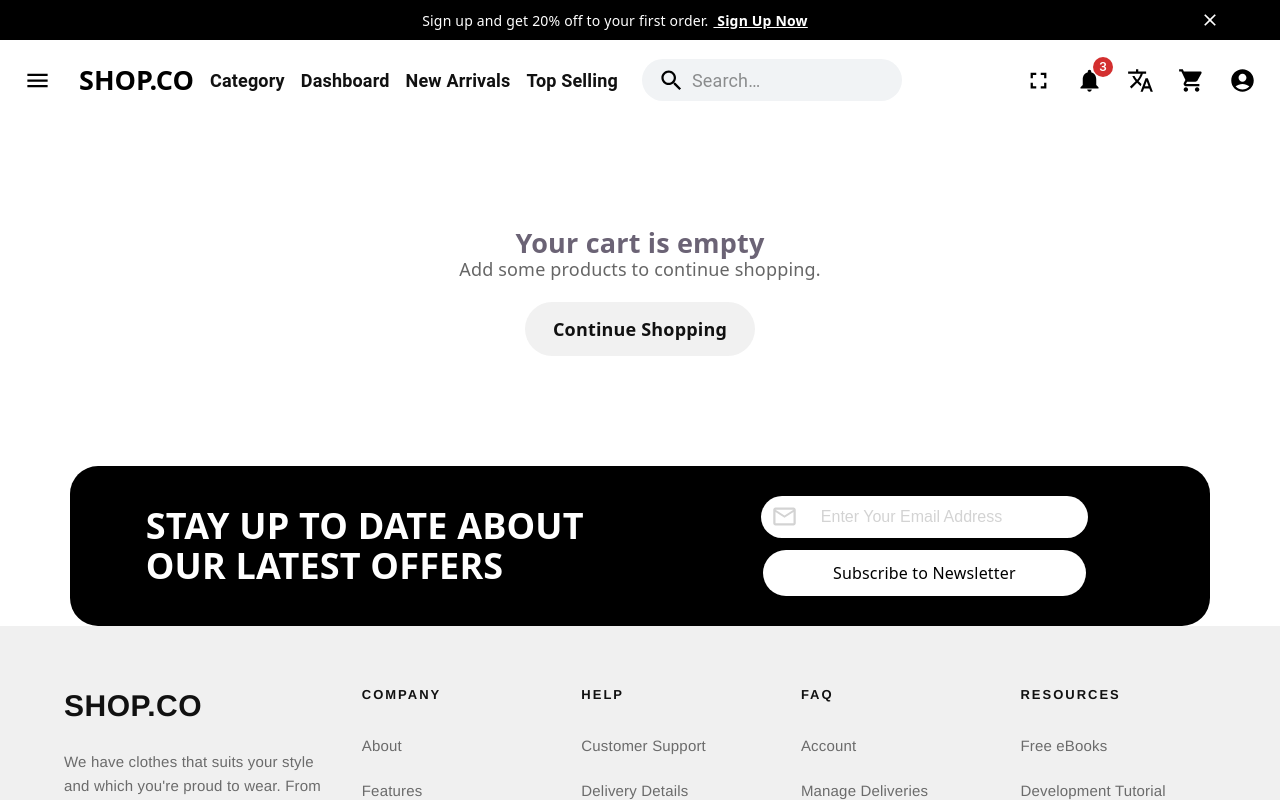
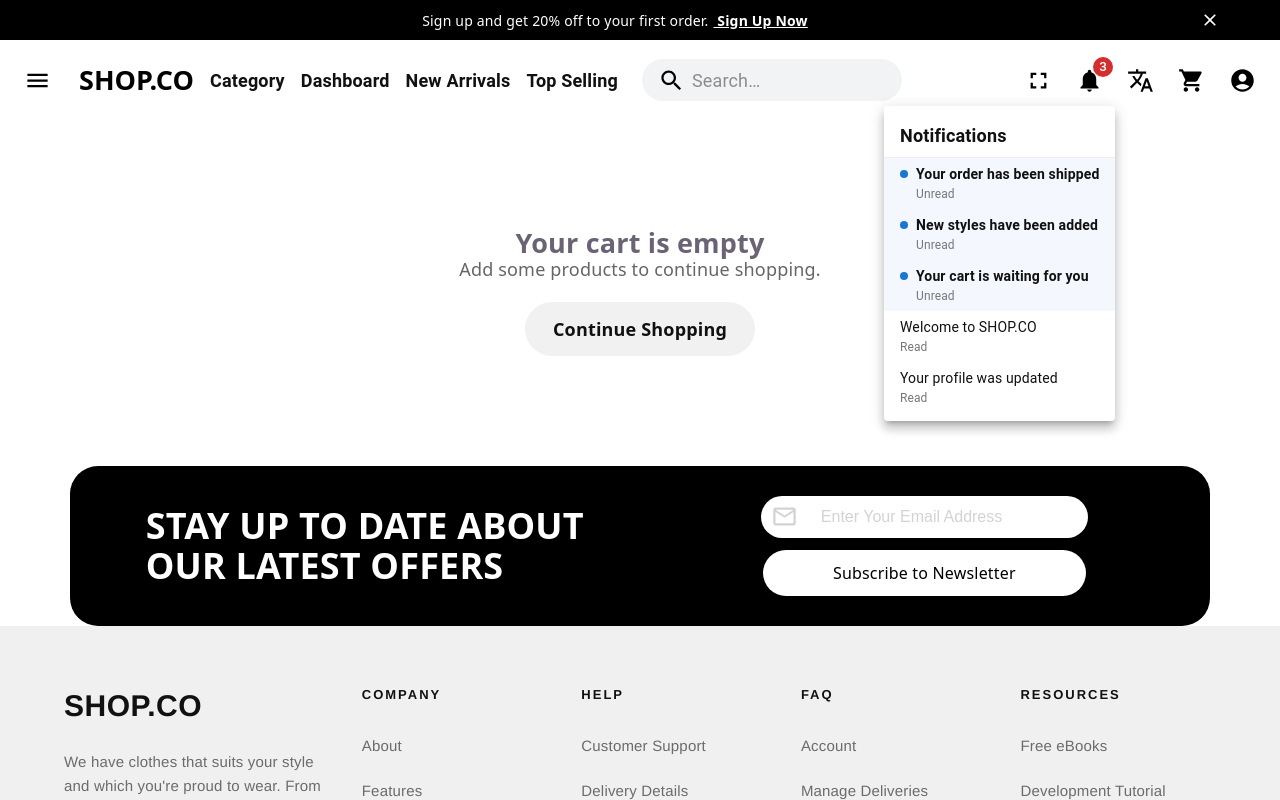
Before and after one commit to NXT-ASAD-CODE/4-backend-frontend-assignment-of-sayalani, a React (Vite) app: page /cart in a window 1280 px wide. Both pictures are taken after a click on the button "Notifications". Shown: the top 800 px of the page. Built offline with nearby package versions, Linux system fonts and the light colour scheme.

Commit message:
Making Notication Button work in Navbar

```diff
--- a/src/components/Navbar.jsx
+++ b/src/components/Navbar.jsx
@@ -63,17 +63,32 @@ const StyledInputBase = styled(InputBase)(({ theme }) => ({
     },
 }));
 
+const initialNotifications = [
+    { id: 1, message: 'Your order has been shipped', read: false },
+    { id: 2, message: 'New styles have been added', read: false },
+    { id: 3, message: 'Your cart is waiting for you', read: false },
+    { id: 4, message: 'Welcome to SHOP.CO', read: true },
+    { id: 5, message: 'Your profile was updated', read: true },
+];
+
 export default function PrimarySearchAppBar({ cartCount = 0 }) {
     const navigate = useNavigate();
     const { selectedLanguage, selectLanguage, text, languages } = useLanguage();
     const [anchorEl, setAnchorEl] = React.useState(null);
     const [languageAnchorEl, setLanguageAnchorEl] = React.useState(null);
     const [mobileMoreAnchorEl, setMobileMoreAnchorEl] = React.useState(null);
+    const [notificationAnchorEl, setNotificationAnchorEl] = React.useState(null);
+    const [notifications, setNotifications] = React.useState(initialNotifications);
     const [isFullscreen, setIsFullscreen] = React.useState(false);
 
     const isMenuOpen = Boolean(anchorEl);
     const isLanguageMenuOpen = Boolean(languageAnchorEl);
     const isMobileMenuOpen = Boolean(mobileMoreAnchorEl);
+    const isNotificationMenuOpen = Boolean(notificationAnchorEl);
+    const unreadNotifications = notifications.filter((notification) => !notification.read);
+    const sortedNotifications = [...notifications].sort(
+        (first, second) => Number(first.read) - Number(second.read)
+    );
 
     const handleProfileMenuOpen = (event) => {
         setAnchorEl(event.currentTarget);
@@ -106,6 +121,23 @@ export default function PrimarySearchAppBar({ cartCount = 0 }) {
         handleMobileMenuClose();
     };
 
+    const handleNotificationMenuOpen = (event) => {
+        setNotificationAnchorEl(event.currentTarget);
+        handleMobileMenuClose();
+    };
+
+    const handleNotificationMenuClose = () => {
+        setNotificationAnchorEl(null);
+    };
+
+    const handleNotificationClick = (notificationId) => {
+        setNotifications((currentNotifications) => currentNotifications.map((notification) => (
+            notification.id === notificationId
+                ? { ...notification, read: true }
+                : notification
+        )));
+    };
+
     React.useEffect(() => {
         const handleFullscreenChange = () => {
             setIsFullscreen(Boolean(document.fullscreenElement));
@@ -126,6 +158,7 @@ export default function PrimarySearchAppBar({ cartCount = 0 }) {
 
     const menuId = 'primary-search-account-menu';
     const languageMenuId = 'language-menu';
+    const notificationMenuId = 'notification-menu';
     const renderMenu = (
         <Menu
             anchorEl={anchorEl}
@@ -159,6 +192,48 @@ export default function PrimarySearchAppBar({ cartCount = 0 }) {
             {languages.map((language) => (
                 <MenuItem key={language} onClick={() => handleLanguageSelect(language)}>
                     {language}
+                </MenuItem>
+            ))}
+        </Menu>
+    );
+
+    const renderNotificationMenu = (
+        <Menu
+            anchorEl={notificationAnchorEl}
+            id={notificationMenuId}
+            open={isNotificationMenuOpen}
+            onClose={handleNotificationMenuClose}
+            anchorOrigin={{ vertical: 'bottom', horizontal: 'right' }}
+            transformOrigin={{ vertical: 'top', horizontal: 'right' }}
+            PaperProps={{ sx: { width: 320, maxWidth: 'calc(100vw - 32px)' } }}
+        >
+            <Box sx={{ px: 2, py: 1, borderBottom: '1px solid #eee' }}>
+                <Typography sx={{ fontWeight: 700, color: '#111' }}>
+                    {text.notifications}
+                </Typography>
+            </Box>
+            {sortedNotifications.map((notification) => (
+                <MenuItem
+                    key={notification.id}
+                    onClick={() => handleNotificationClick(notification.id)}
+                    sx={{
+                        alignItems: 'flex-start',
+                        gap: 1,
+                        whiteSpace: 'normal',
+                        backgroundColor: notification.read ? 'transparent' : '#f5f7ff',
+                    }}
+                >
+                    {!notification.read && (
+                        <Box sx={{ width: 8, height: 8, mt: 0.8, borderRadius: '50%', backgroundColor: '#1976d2', flexShrink: 0 }} />
+                    )}
+                    <Box>
+                        <Typography sx={{ fontSize: 14, fontWeight: notification.read ? 400 : 700, color: '#111' }}>
+                            {notification.message}
+                        </Typography>
+                        <Typography sx={{ fontSize: 12, color: '#777' }}>
+                            {notification.read ? 'Read' : 'Unread'}
+                        </Typography>
+                    </Box>
                 </MenuItem>
             ))}
         </Menu>
@@ -221,8 +296,15 @@ export default function PrimarySearchAppBar({ cartCount = 0 }) {
                 <p>{text.cart}</p>
             </MenuItem>
             <MenuItem aria-label={text.notifications}>
-                <IconButton size="large" aria-label={text.notifications} color="inherit">
-                    <Badge badgeContent={3} color="error">
+                <IconButton
+                    size="large"
+                    aria-label={text.notifications}
+                    aria-controls={isNotificationMenuOpen ? notificationMenuId : undefined}
+                    aria-haspopup="true"
+                    onClick={handleNotificationMenuOpen}
+                    color="inherit"
+                >
+                    <Badge badgeContent={unreadNotifications.length} color="error">
                         <NotificationsIcon />
                     </Badge>
                 </IconButton>
@@ -389,9 +471,12 @@ export default function PrimarySearchAppBar({ cartCount = 0 }) {
                         <IconButton
                             size="large"
                             aria-label={text.notifications}
+                            aria-controls={isNotificationMenuOpen ? notificationMenuId : undefined}
+                            aria-haspopup="true"
+                            onClick={handleNotificationMenuOpen}
                             color="inherit"
                         >
-                            <Badge badgeContent={3} color="error">
+                            <Badge badgeContent={unreadNotifications.length} color="error">
                                 <NotificationsIcon />
                             </Badge>
                         </IconButton>
@@ -444,6 +529,7 @@ export default function PrimarySearchAppBar({ cartCount = 0 }) {
             {renderMobileMenu}
             {renderMenu}
             {renderLanguageMenu}
+            {renderNotificationMenu}
         </Box>
     );
 }
```
